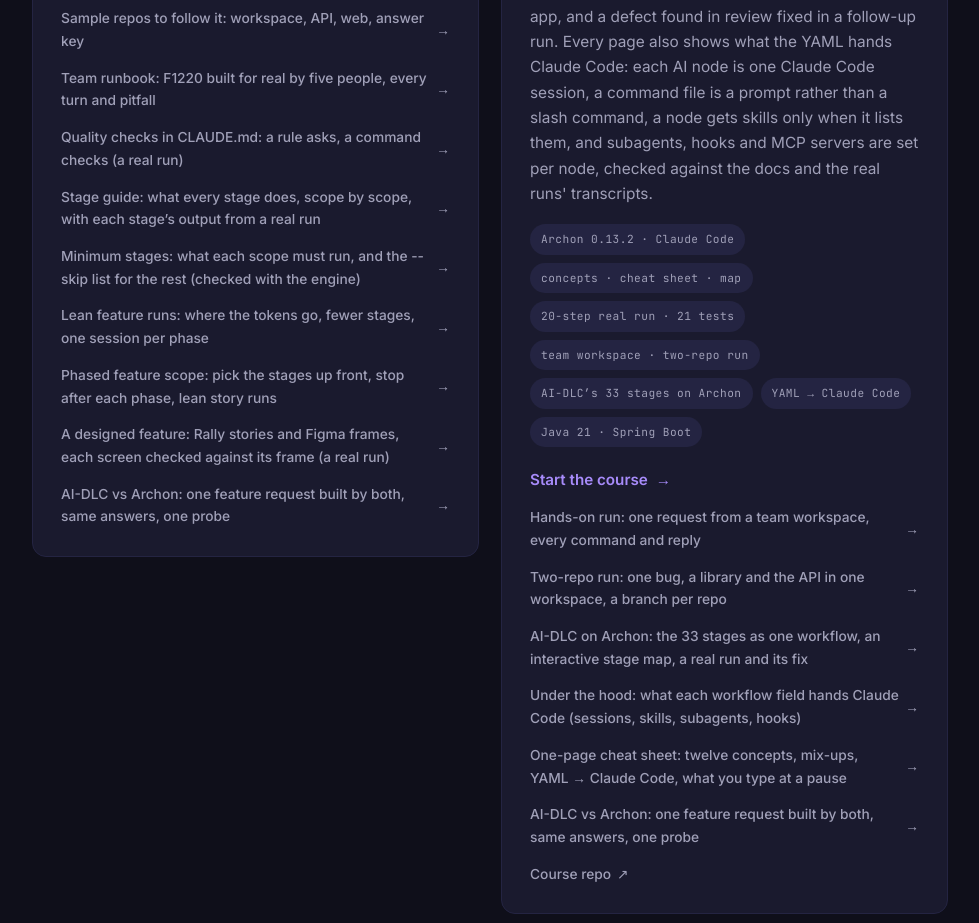
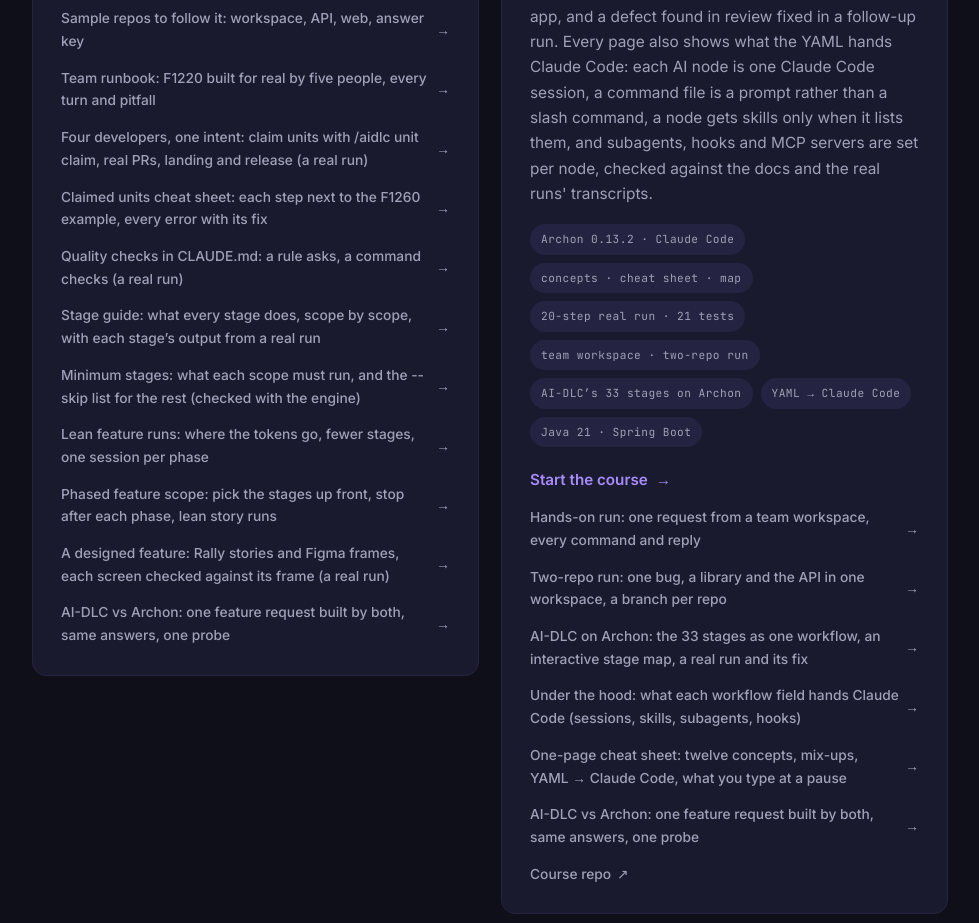
Before and after one commit to varasrinivas/learnings-hub, a plain HTML site: page index.html in a window 1280 px wide. Shown: the part 3740-4663 px from the top of the page, without its empty margins (150-1129 px from the left). Drawn offline with Linux system fonts and the light colour scheme.

Commit message:
Landing pages: link the Claimed units page and its cheat sheet (AI-DLC course)
Co-Authored-By: Claude Opus 5.5 <noreply@anthropic.com>

```diff
--- a/index.html
+++ b/index.html
@@ -544,6 +544,8 @@ footer a:hover{color:var(--accent-cyan)}
         <a class="card-labs" href="ai-dlc-execution/aidlc-rally-team-of-four.html">One Rally feature, four developers: mob ceremonies, requirement folders, git <span class="arrow">&rarr;</span></a>
         <a class="card-labs" href="ai-dlc-execution/aidlc-rally-team-of-four.html#follow">Sample repos to follow it: workspace, API, web, answer key <span class="arrow">&rarr;</span></a>
         <a class="card-labs" href="ai-dlc-execution/aidlc-f1220-runbook.html">Team runbook: F1220 built for real by five people, every turn and pitfall <span class="arrow">&rarr;</span></a>
+        <a class="card-labs" href="ai-dlc-execution/aidlc-team-units.html">Four developers, one intent: claim units with /aidlc unit claim, real PRs, landing and release (a real run) <span class="arrow">&rarr;</span></a>
+        <a class="card-labs" href="ai-dlc-execution/aidlc-team-units-cheatsheet.html">Claimed units cheat sheet: each step next to the F1260 example, every error with its fix <span class="arrow">&rarr;</span></a>
         <a class="card-labs" href="ai-dlc-execution/aidlc-quality-checks.html">Quality checks in CLAUDE.md: a rule asks, a command checks (a real run) <span class="arrow">&rarr;</span></a>
         <a class="card-labs" href="ai-dlc-execution/aidlc-stage-guide.html">Stage guide: what every stage does, scope by scope, with each stage&rsquo;s output from a real run <span class="arrow">&rarr;</span></a>
         <a class="card-labs" href="ai-dlc-execution/aidlc-minimum-stages.html">Minimum stages: what each scope must run, and the --skip list for the rest (checked with the engine) <span class="arrow">&rarr;</span></a>
```
Also changed, not shown: agenticai/index.html (+1 -1 lines).
